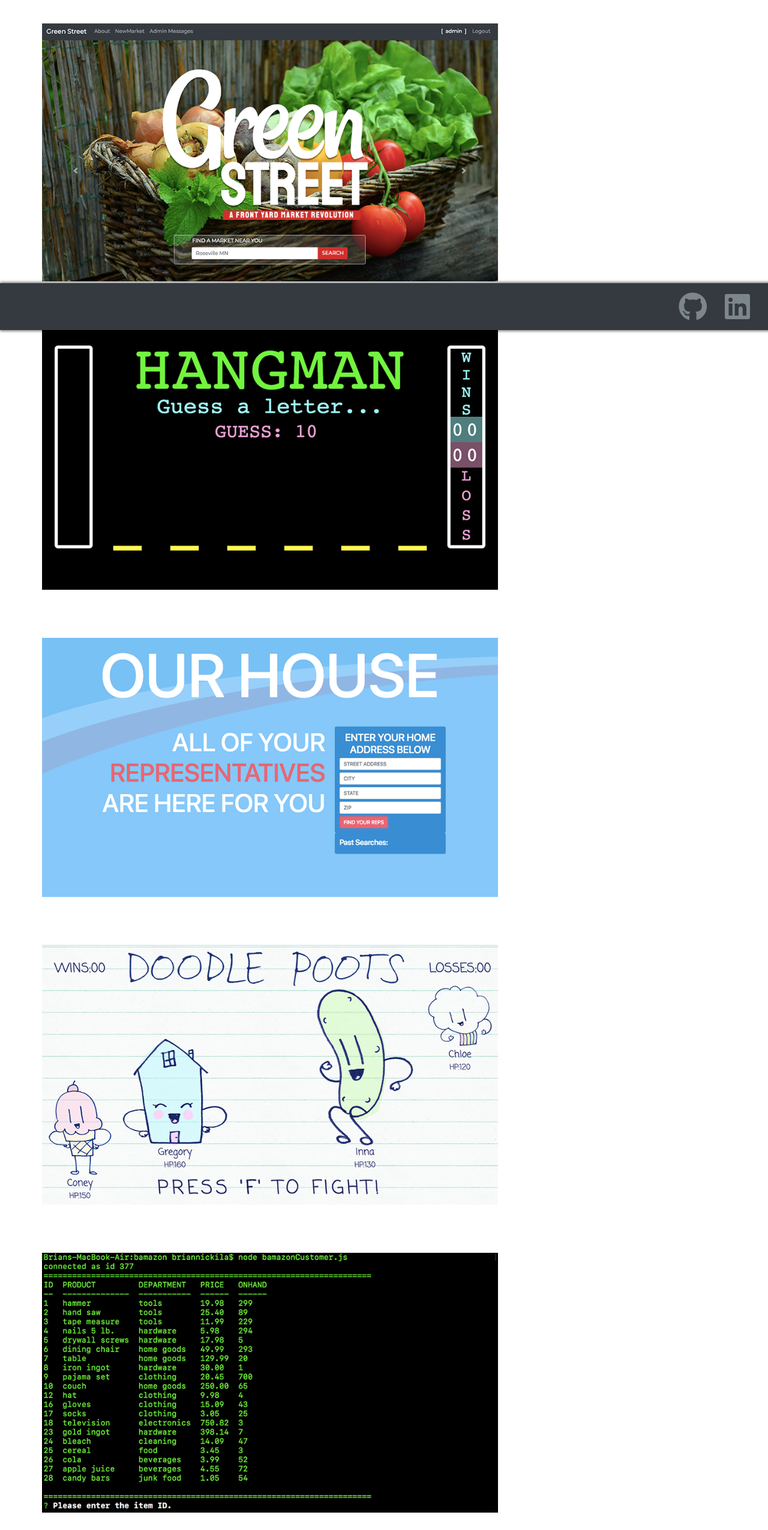
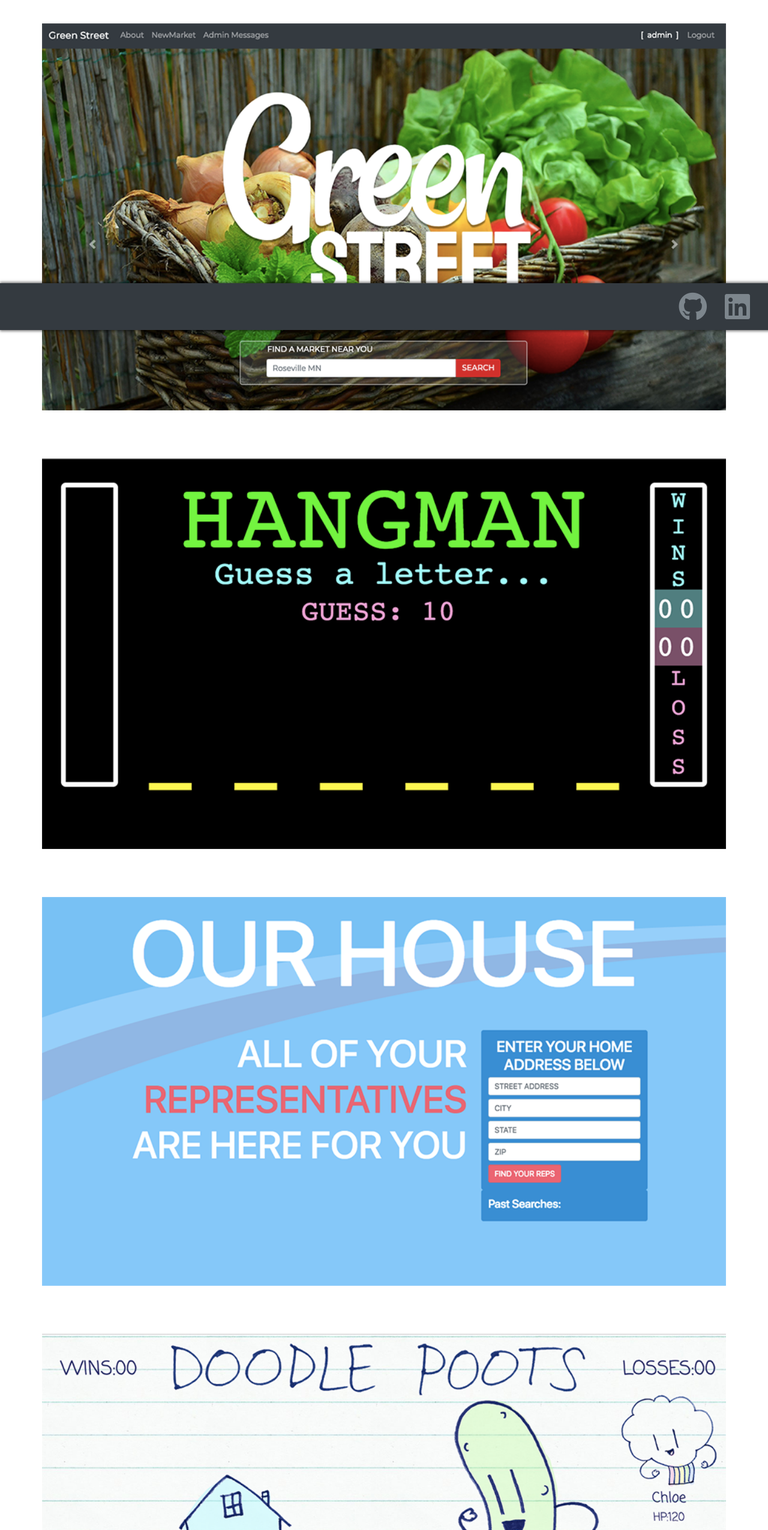
Before and after one commit to nickila/nickila, a React (Create React App) app: page /portfolio in a window 1280 px wide. Shown: the part 250-2800 px from the top of the page at 60% size. Built offline with nearby package versions, Linux system fonts and the light colour scheme.

Commit message:
Fixed responsivity problems.

```diff
--- a/src/components/Portfolio.css
+++ b/src/components/Portfolio.css
@@ -1,8 +1,9 @@
 .info {
-    font-size: 2vw;
+    font-size: 3vw;
     color: white;
     font-weight: 300;
-    line-height: 1;
+    line-height: 1.2;
+    padding-left: 20px;
 }
 
 .bold {
@@ -12,8 +13,8 @@
 }
 
 .info-name {
-    padding-top: 0;
-    font-size: 3.2vw;
+    padding: 20px;
+    font-size: 5vw;
     color: white;
 }
 
@@ -67,11 +68,12 @@
     background-color: #ece1e2;
 }
 
-  @media all and (max-width: 480px) {
+@media all and (max-width: 767px) {
     .info {
-      font-size: 4vw;
+        font-size: 3vw;
         margin: 0;
         padding: 5px;
+        line-height: 1;
     }
 
     .info-overlay {
@@ -84,5 +86,13 @@
 
     .info-name {
         font-size: 6vw;
+        padding: 5px;
     }
 }
+
+@media all and (max-width: 604px) {
+    .info {
+        font-size: 3.5vw;
+    }
+
+}
--- a/src/components/Portfolio.js
+++ b/src/components/Portfolio.js
@@ -15,7 +15,7 @@ function Portfolio() {
                     <h1 className="header">Portfolio</h1>
                     <hr />
                 </div>
-                <div className="col-md-8 site-col">
+                <div className="col-md-12 site-col">
                     <div className="site-div">
                         <img className="site-img" src={GreenStreet} alt="green street" />
                         <div className="info-overlay">
@@ -32,7 +32,7 @@ function Portfolio() {
                 </div>
             </div>
             <div className="row main-row">
-                <div className="col-md-8 site-col">
+                <div className="col-md-12 site-col">
                     <div className="site-div">
                         <img className="site-img" src={Hangman} alt="hangman" />
                         <div className="info-overlay">
@@ -50,7 +50,7 @@ function Portfolio() {
 
             </div>
             <div className="row main-row">
-                <div className="col-md-8 site-col">
+                <div className="col-md-12 site-col">
                     <div className="site-div">
                         <img className="site-img" src={OurHouse} alt="our house" />
                         <div className="info-overlay">
@@ -67,7 +67,7 @@ function Portfolio() {
                 </div>
             </div>
             <div className="row main-row">
-                <div className="col-md-8 site-col">
+                <div className="col-md-12 site-col">
                     <div className="site-div">
                         <img className="site-img" src={DoodlePoots} alt="doodle poots" />
                         <div className="info-overlay">
@@ -84,7 +84,7 @@ function Portfolio() {
                 </div>
             </div>
             <div className="row main-row">
-                <div className="col-md-8 site-col">
+                <div className="col-md-12 site-col">
                     <div className="site-div">
                         <img className="site-img" src={Bamazon} alt="bamazon" />
                         <div className="info-overlay">
@@ -101,7 +101,7 @@ function Portfolio() {
                 </div>
             </div>
             <div className="row main-row">
-                <div className="col-md-8 site-col">
+                <div className="col-md-12 site-col">
                     <div className="site-div">
                         <img className="site-img" src={TrainScheduler} alt="train scheduler" />
                         <div className="info-overlay">
```
Lines whose indentation alone changed are shown as unchanged.
